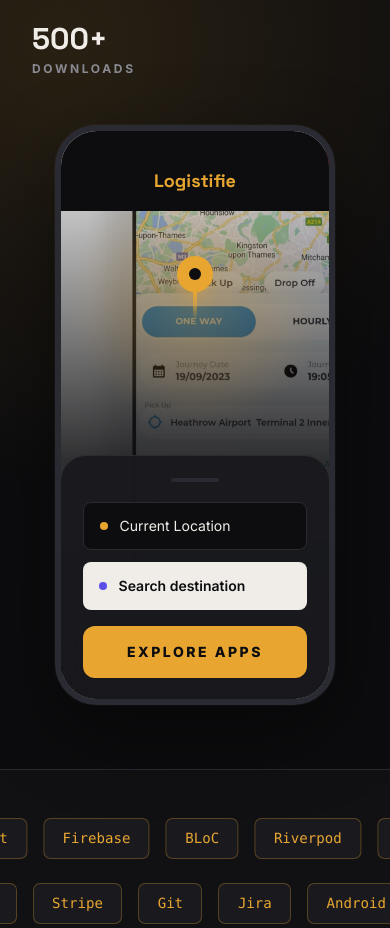
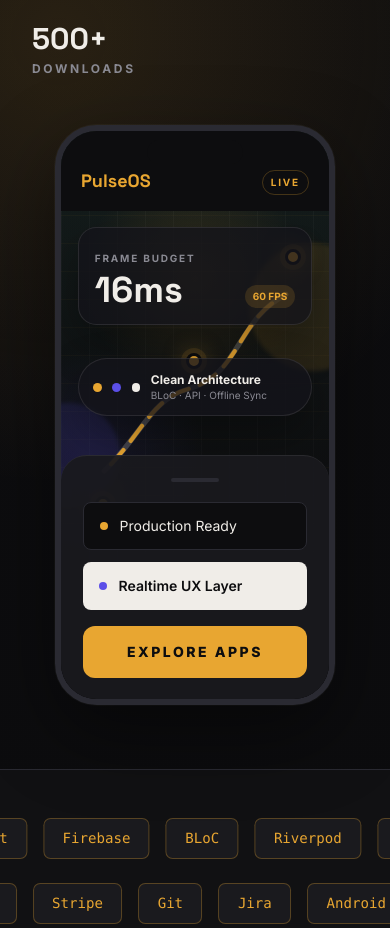
Before and after one commit to Mohitkoley/Mohitkoley.github.io, a website: page index.html in a window 390 px wide. Shown: the part 860-1788 px from the top of the page. Drawn offline with nearby package versions, Linux system fonts and the light colour scheme.

Commit message:
Replace hero phone screenshot with custom UI

```diff
--- a/assets/css/portfolio.css
+++ b/assets/css/portfolio.css
@@ -145,19 +145,138 @@ html {
 }
 
 .hero-screen {
-  background-position: center;
-  background-size: cover;
+  background:
+    linear-gradient(rgba(232, 166, 49, 0.045) 1px, transparent 1px),
+    linear-gradient(90deg, rgba(240, 237, 232, 0.035) 1px, transparent 1px),
+    radial-gradient(circle at 50% 26%, rgba(232, 166, 49, 0.2), transparent 7rem),
+    linear-gradient(180deg, #16211f, var(--ink) 74%);
+  background-size: 28px 28px, 28px 28px, auto, auto;
   height: 100%;
+  overflow: hidden;
   position: relative;
 }
 
 .hero-screen::before {
   background:
-    radial-gradient(circle at 50% 30%, rgba(232, 166, 49, 0.3), transparent 8rem),
-    linear-gradient(180deg, rgba(13, 13, 15, 0.05), rgba(13, 13, 15, 0.86) 58%, var(--ink));
+    linear-gradient(180deg, rgba(13, 13, 15, 0.08), rgba(13, 13, 15, 0.4) 54%, rgba(13, 13, 15, 0.9)),
+    radial-gradient(circle at 12% 58%, rgba(91, 79, 232, 0.18), transparent 7rem);
   content: "";
   inset: 0;
   position: absolute;
+}
+
+.screen-orb {
+  border-radius: 999px;
+  filter: blur(2px);
+  opacity: 0.65;
+  position: absolute;
+}
+
+.screen-orb-a {
+  background: rgba(232, 166, 49, 0.18);
+  height: 8rem;
+  right: -3rem;
+  top: 7rem;
+  width: 8rem;
+}
+
+.screen-orb-b {
+  background: rgba(91, 79, 232, 0.2);
+  bottom: 12rem;
+  height: 6.5rem;
+  left: -2.8rem;
+  width: 6.5rem;
+}
+
+.route-map {
+  inset: 5.8rem 1.15rem 10rem;
+  position: absolute;
+  z-index: 2;
+}
+
+.route-map svg {
+  height: 100%;
+  overflow: visible;
+  width: 100%;
+}
+
+.route-shadow,
+.route-line {
+  fill: none;
+  stroke-linecap: round;
+  stroke-width: 5;
+}
+
+.route-shadow {
+  opacity: 0.22;
+  stroke: var(--paper);
+}
+
+.route-line {
+  animation: route-dash 4s ease-in-out infinite;
+  stroke: var(--gold);
+  stroke-dasharray: 18 11;
+  stroke-width: 4;
+}
+
+.map-node {
+  background: var(--gold);
+  border: 3px solid var(--ink);
+  border-radius: 999px;
+  box-shadow: 0 0 0 5px rgba(232, 166, 49, 0.12), 0 0 22px rgba(232, 166, 49, 0.5);
+  height: 1rem;
+  position: absolute;
+  width: 1rem;
+}
+
+.node-a {
+  bottom: 1.7rem;
+  left: 1rem;
+}
+
+.node-b {
+  left: 46%;
+  top: 41%;
+}
+
+.node-c {
+  right: 0.6rem;
+  top: 1.55rem;
+}
+
+.perf-card,
+.stack-card {
+  background: rgba(20, 20, 26, 0.78);
+  border: 1px solid rgba(240, 237, 232, 0.1);
+  box-shadow: 0 18px 45px rgba(0, 0, 0, 0.32);
+  position: absolute;
+  z-index: 4;
+}
+
+.perf-card {
+  border-radius: 1.15rem;
+  left: 1.05rem;
+  padding: 1rem;
+  right: 1.05rem;
+  top: 6rem;
+}
+
+.stack-card {
+  align-items: center;
+  border-radius: 999px;
+  display: flex;
+  gap: 0.65rem;
+  left: 1.05rem;
+  padding: 0.78rem 0.9rem;
+  right: 1.05rem;
+  top: 14.2rem;
+}
+
+.stack-dot {
+  border-radius: 999px;
+  flex: 0 0 auto;
+  height: 0.55rem;
+  width: 0.55rem;
 }
 
 .phone-sheet {
@@ -170,6 +289,20 @@ html {
   position: absolute;
   right: 0;
   z-index: 10;
+}
+
+@keyframes route-dash {
+  0% {
+    stroke-dashoffset: 0;
+  }
+
+  50% {
+    stroke-dashoffset: -28;
+  }
+
+  100% {
+    stroke-dashoffset: -58;
+  }
 }
 
 .tech-marquee {
--- a/src/sections/hero.html
+++ b/src/sections/hero.html
@@ -46,16 +46,43 @@
             <div class="phone-shell hero-phone">
                 <div class="dynamic-island"></div>
 
-                <div class="absolute inset-x-0 top-0 z-10 flex h-20 items-end justify-center bg-ink pb-4">
-                    <span class="font-heading text-lg font-extrabold text-primary">Logistifie</span>
+                <div class="absolute inset-x-0 top-0 z-10 flex h-20 items-end justify-between bg-ink px-5 pb-4">
+                    <span class="font-heading text-lg font-extrabold text-primary">PulseOS</span>
+                    <span class="rounded-full border border-primary/25 px-2 py-1 text-[10px] font-bold uppercase tracking-[0.18em] text-primary">Live</span>
                 </div>
 
-                <div class="hero-screen" style="background-image: url('assets/img/projects/logistifie.png');">
-                    <div class="absolute left-1/2 top-1/3 z-10 flex -translate-x-1/2 -translate-y-full flex-col items-center">
-                        <div class="flex h-9 w-9 items-center justify-center rounded-full bg-primary shadow-lg shadow-primary/30">
-                            <div class="h-3 w-3 rounded-full bg-ink"></div>
+                <div class="hero-screen">
+                    <div class="screen-orb screen-orb-a"></div>
+                    <div class="screen-orb screen-orb-b"></div>
+
+                    <div class="route-map" aria-hidden="true">
+                        <svg viewBox="0 0 220 270" role="img">
+                            <path class="route-shadow"
+                                d="M24 220 C58 188 69 151 104 142 C154 128 149 77 197 52" />
+                            <path class="route-line"
+                                d="M24 220 C58 188 69 151 104 142 C154 128 149 77 197 52" />
+                        </svg>
+                        <span class="map-node node-a"></span>
+                        <span class="map-node node-b"></span>
+                        <span class="map-node node-c"></span>
+                    </div>
+
+                    <div class="perf-card">
+                        <span class="text-[10px] font-bold uppercase tracking-[0.18em] text-muted">Frame Budget</span>
+                        <div class="mt-1 flex items-end justify-between">
+                            <strong class="font-heading text-4xl leading-none text-paper">16ms</strong>
+                            <span class="rounded-full bg-primary/15 px-2 py-1 text-[10px] font-bold text-primary">60 FPS</span>
                         </div>
-                        <div class="h-7 w-1 bg-gradient-to-b from-primary to-transparent"></div>
+                    </div>
+
+                    <div class="stack-card">
+                        <span class="stack-dot bg-primary"></span>
+                        <span class="stack-dot bg-violet"></span>
+                        <span class="stack-dot bg-paper"></span>
+                        <div>
+                            <p class="text-xs font-bold text-paper">Clean Architecture</p>
+                            <p class="text-[10px] text-muted">BLoC · API · Offline Sync</p>
+                        </div>
                     </div>
                 </div>
 
@@ -63,11 +90,11 @@
                     <div class="mx-auto mb-5 h-1 w-12 rounded-full bg-line"></div>
                     <div class="mb-3 flex h-12 items-center rounded-lg border border-line bg-ink px-4">
                         <span class="mr-3 h-2 w-2 rounded-full bg-primary"></span>
-                        <span class="text-sm text-paper">Current Location</span>
+                        <span class="text-sm text-paper">Production Ready</span>
                     </div>
                     <div class="mb-4 flex h-12 items-center rounded-lg bg-paper px-4">
                         <span class="mr-3 h-2 w-2 rounded-full bg-violet"></span>
-                        <span class="text-sm font-semibold text-ink">Search destination</span>
+                        <span class="text-sm font-semibold text-ink">Realtime UX Layer</span>
                     </div>
                     <a href="#work"
                         class="block w-full rounded-xl bg-primary py-4 text-center text-sm font-extrabold uppercase tracking-[0.18em] text-ink transition-colors hover:bg-paper">
```
